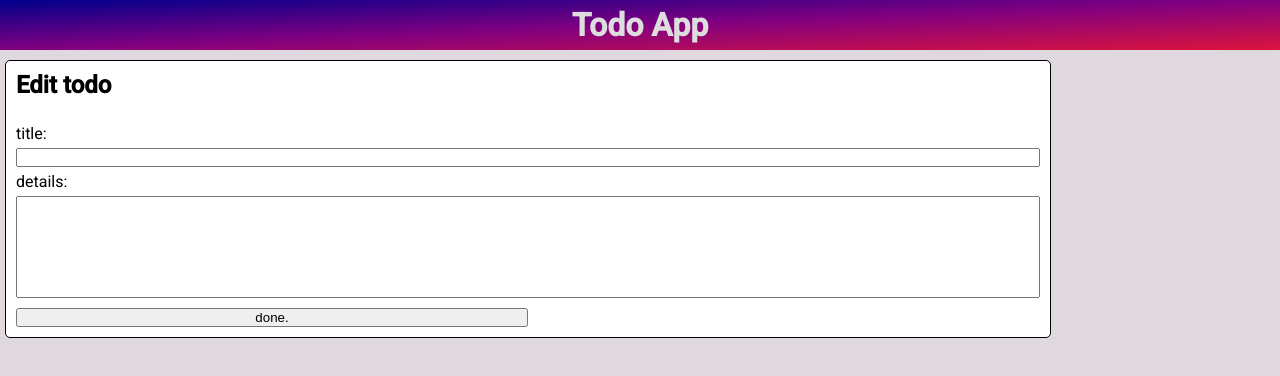
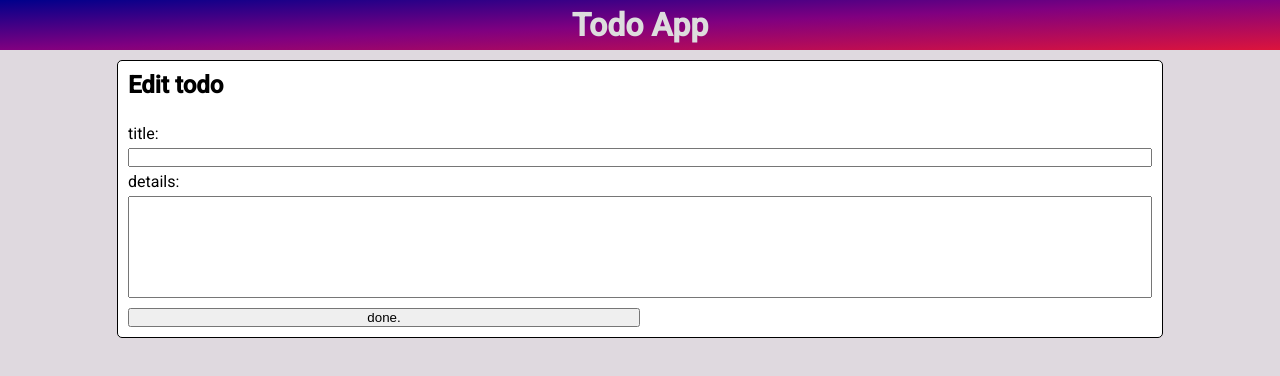
Before and after one commit to kikswosil/todoapp, an Angular app in the folder client/: page /app/edit/1 in a window 1280 px wide. Shown: the top 376 px of the page. Built offline with nearby package versions, Linux system fonts and the light colour scheme; no server answers.

Commit message:
Added an editor wrapper to center it.

```diff
--- a/client/src/app/editor/editor.component.css
+++ b/client/src/app/editor/editor.component.css
@@ -1,4 +1,4 @@
-section {
+.editor {
     margin-top: 60px;
     margin: 60px 5px 0px 5px;
     font-family: 'Roboto';
@@ -11,28 +11,28 @@ section {
 }
 
 @media screen and (max-width: 500px) {
-    section {
+    .editor {
         width: calc(100% - 30px);
     }
 }
 
-section > form {
+.editor > form {
     margin-top: 20px;
     display: flex;
     flex-direction: column;
 }
 
-section > form > button {
+.editor > form > button {
     margin-top: 10px;
     width: 50%;
 }
 
-section > form > div {
+.editor > form > div {
     display: flex;
     flex-direction: column;
 }
 
-section > form > div > label {
+.editor > form > div > label {
     margin: 5px 0px 5px 0px;
 }
 
@@ -40,3 +40,9 @@ textarea {
     resize: none;
     height: 100px;
 }
+
+section {
+    display: flex;
+    align-items: center;
+    justify-content: center;
+}
--- a/client/src/app/editor/editor.component.html
+++ b/client/src/app/editor/editor.component.html
@@ -1,4 +1,5 @@
 <section>
+    <div class="editor">
         <div>
             <h1 *ngIf="todo">Edit todo</h1>
             <h1 *ngIf="!todo">Create a new todo</h1>
@@ -14,4 +15,5 @@
             </div>
             <button type="submit">done.</button>
         </form>
+    </div>
 </section>
```
Lines whose indentation alone changed are shown as unchanged.
